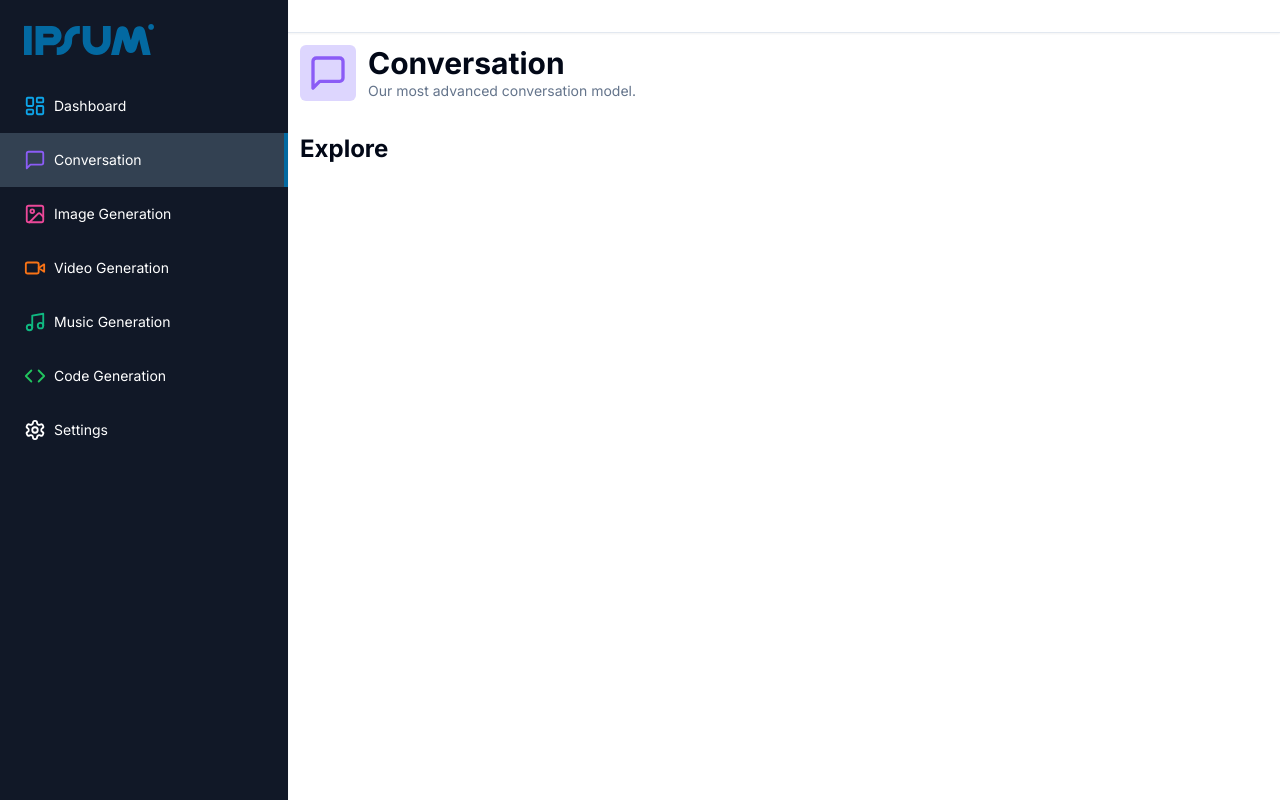
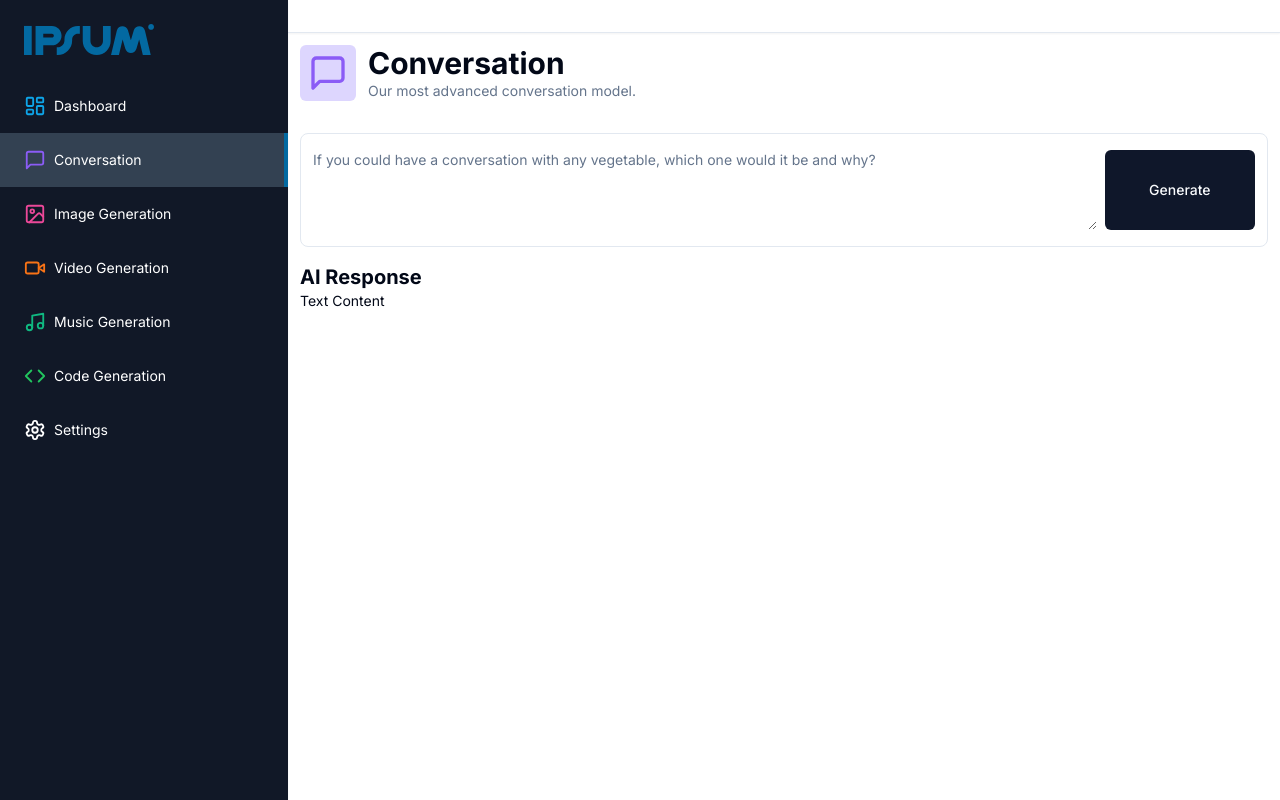
Before and after one commit to juanfariasdev/ai-saas, a Next.js app: page /dashboard/ai/conversation in a window 1280 px wide. Built offline with nearby package versions, Linux system fonts and the light colour scheme.

Commit message:
added: structure from conversation

```diff
--- a/package.json
+++ b/package.json
@@ -10,7 +10,9 @@
   },
   "dependencies": {
     "@clerk/nextjs": "^4.29.1",
+    "@hookform/resolvers": "^3.3.3",
     "@radix-ui/react-dialog": "^1.0.5",
+    "@radix-ui/react-label": "^2.0.2",
     "@radix-ui/react-slot": "^1.0.2",
     "@types/node": "20.10.5",
     "@types/react": "18.2.46",
@@ -25,9 +27,11 @@
     "postcss": "8.4.32",
     "react": "18.2.0",
     "react-dom": "18.2.0",
+    "react-hook-form": "^7.49.2",
     "tailwind-merge": "^2.2.0",
     "tailwindcss": "3.4.0",
     "tailwindcss-animate": "^1.0.7",
-    "typescript": "5.3.3"
+    "typescript": "5.3.3",
+    "zod": "^3.22.4"
   }
 }
--- /dev/null
+++ b/src/app/(dashboard)/(routes)/dashboard/ai/(routes)/conversation/constants.ts
@@ -0,0 +1,8 @@
+import * as z from 'zod'
+
+
+export const formSchema = z.object({
+    prompt: z.string().min(1,{
+        message: "Promp is required"
+    })
+})
--- a/src/app/(dashboard)/(routes)/dashboard/ai/(routes)/conversation/page.tsx
+++ b/src/app/(dashboard)/(routes)/dashboard/ai/(routes)/conversation/page.tsx
@@ -1,9 +1,70 @@
+"use client"
+import { zodResolver } from '@hookform/resolvers/zod';
+import { useForm } from "react-hook-form";
+import { z } from "zod";
+
+import { Button } from '@/components/ui/button';
+import { Form, FormControl, FormField, FormItem } from '@/components/ui/form';
+import { Textarea } from '@/components/ui/textarea';
+import { formSchema } from "./constants";
 
 const ConversationAiPage = () => {
+  const form = useForm<z.infer<typeof formSchema>>({
+    resolver: zodResolver(formSchema),
+    defaultValues:{
+      prompt: ""
+    }
+  })
+
+  const isLoading = form.formState.isSubmitting;
+
+  const onSubmit = async (values: z.infer<typeof formSchema>) =>{
+    console.log(values)
+  }
+
+
   return (
-    <h2 className="text-2xl font-bold">
-      Explore
-    </h2>
+    <div>
+      <Form {...form}>
+        <form
+        onSubmit={form.handleSubmit(onSubmit)}
+        className='
+        rounded-lg
+        border
+        w-full
+        p-4
+        px-3
+        md:px-3
+        focus-within:shadow-sm
+        grid
+        grid-cols-12
+        gap-2
+        '
+        >
+          <FormField
+          name="prompt"
+          render={({field})=>(
+            <FormItem className='col-span-12 lg:col-span-10'>
+              <FormControl className='m-0 p-0'>
+                <Textarea
+                className=' h-10 border-0 outline-none focus-visible:ring-0 focus-visible:ring-transparent'
+                disabled={isLoading}
+                placeholder='If you could have a conversation with any vegetable, which one would it be and why?'
+                {...field}
+                />
+
+              </FormControl>
+            </FormItem>
+          )}/>
+          <Button className='col-span-12 lg:col-span-2 h-full'>Generate</Button>
+
+        </form>
+      </Form>
+    <div className='mt-4'>
+      <h2 className='text-xl font-bold mt-2'>AI Response</h2>
+      <h2 className='text-sm'>Text Content</h2>
+    </div>
+    </div>
   );
 };
 
--- /dev/null
+++ b/src/components/ui/form.tsx
@@ -0,0 +1,176 @@
+import * as React from "react"
+import * as LabelPrimitive from "@radix-ui/react-label"
+import { Slot } from "@radix-ui/react-slot"
+import {
+  Controller,
+  ControllerProps,
+  FieldPath,
+  FieldValues,
+  FormProvider,
+  useFormContext,
+} from "react-hook-form"
+
+import { cn } from "@/lib/utils"
+import { Label } from "@/components/ui/label"
+
+const Form = FormProvider
+
+type FormFieldContextValue<
+  TFieldValues extends FieldValues = FieldValues,
+  TName extends FieldPath<TFieldValues> = FieldPath<TFieldValues>
+> = {
+  name: TName
+}
+
+const FormFieldContext = React.createContext<FormFieldContextValue>(
+  {} as FormFieldContextValue
+)
+
+const FormField = <
+  TFieldValues extends FieldValues = FieldValues,
+  TName extends FieldPath<TFieldValues> = FieldPath<TFieldValues>
+>({
+  ...props
+}: ControllerProps<TFieldValues, TName>) => {
+  return (
+    <FormFieldContext.Provider value={{ name: props.name }}>
+      <Controller {...props} />
+    </FormFieldContext.Provider>
+  )
+}
+
+const useFormField = () => {
+  const fieldContext = React.useContext(FormFieldContext)
+  const itemContext = React.useContext(FormItemContext)
+  const { getFieldState, formState } = useFormContext()
+
+  const fieldState = getFieldState(fieldContext.name, formState)
+
+  if (!fieldContext) {
+    throw new Error("useFormField should be used within <FormField>")
+  }
+
+  const { id } = itemContext
+
+  return {
+    id,
+    name: fieldContext.name,
+    formItemId: `${id}-form-item`,
+    formDescriptionId: `${id}-form-item-description`,
+    formMessageId: `${id}-form-item-message`,
+    ...fieldState,
+  }
+}
+
+type FormItemContextValue = {
+  id: string
+}
+
+const FormItemContext = React.createContext<FormItemContextValue>(
+  {} as FormItemContextValue
+)
+
+const FormItem = React.forwardRef<
+  HTMLDivElement,
+  React.HTMLAttributes<HTMLDivElement>
+>(({ className, ...props }, ref) => {
+  const id = React.useId()
+
+  return (
+    <FormItemContext.Provider value={{ id }}>
+      <div ref={ref} className={cn("space-y-2", className)} {...props} />
+    </FormItemContext.Provider>
+  )
+})
+FormItem.displayName = "FormItem"
+
+const FormLabel = React.forwardRef<
+  React.ElementRef<typeof LabelPrimitive.Root>,
+  React.ComponentPropsWithoutRef<typeof LabelPrimitive.Root>
+>(({ className, ...props }, ref) => {
+  const { error, formItemId } = useFormField()
+
+  return (
+    <Label
+      ref={ref}
+      className={cn(error && "text-destructive", className)}
+      htmlFor={formItemId}
+      {...props}
+    />
+  )
+})
+FormLabel.displayName = "FormLabel"
+
+const FormControl = React.forwardRef<
+  React.ElementRef<typeof Slot>,
+  React.ComponentPropsWithoutRef<typeof Slot>
+>(({ ...props }, ref) => {
+  const { error, formItemId, formDescriptionId, formMessageId } = useFormField()
+
+  return (
+    <Slot
+      ref={ref}
+      id={formItemId}
+      aria-describedby={
+        !error
+          ? `${formDescriptionId}`
+          : `${formDescriptionId} ${formMessageId}`
+      }
+      aria-invalid={!!error}
+      {...props}
+    />
+  )
+})
+FormControl.displayName = "FormControl"
+
+const FormDescription = React.forwardRef<
+  HTMLParagraphElement,
+  React.HTMLAttributes<HTMLParagraphElement>
+>(({ className, ...props }, ref) => {
+  const { formDescriptionId } = useFormField()
+
+  return (
+    <p
+      ref={ref}
+      id={formDescriptionId}
+      className={cn("text-sm text-muted-foreground", className)}
+      {...props}
+    />
+  )
+})
+FormDescription.displayName = "FormDescription"
+
+const FormMessage = React.forwardRef<
+  HTMLParagraphElement,
+  React.HTMLAttributes<HTMLParagraphElement>
+>(({ className, children, ...props }, ref) => {
+  const { error, formMessageId } = useFormField()
+  const body = error ? String(error?.message) : children
+
+  if (!body) {
+    return null
+  }
+
+  return (
+    <p
+      ref={ref}
+      id={formMessageId}
+      className={cn("text-sm font-medium text-destructive", className)}
+      {...props}
+    >
+      {body}
+    </p>
+  )
+})
+FormMessage.displayName = "FormMessage"
+
+export {
+  useFormField,
+  Form,
+  FormItem,
+  FormLabel,
+  FormControl,
+  FormDescription,
+  FormMessage,
+  FormField,
+}
--- /dev/null
+++ b/src/components/ui/input.tsx
@@ -0,0 +1,25 @@
+import * as React from "react"
+
+import { cn } from "@/lib/utils"
+
+export interface InputProps
+  extends React.InputHTMLAttributes<HTMLInputElement> {}
+
+const Input = React.forwardRef<HTMLInputElement, InputProps>(
+  ({ className, type, ...props }, ref) => {
+    return (
+      <input
+        type={type}
+        className={cn(
+          "flex h-10 w-full rounded-md border border-input bg-background px-3 py-2 text-sm ring-offset-background file:border-0 file:bg-transparent file:text-sm file:font-medium placeholder:text-muted-foreground focus-visible:outline-none focus-visible:ring-2 focus-visible:ring-ring focus-visible:ring-offset-2 disabled:cursor-not-allowed disabled:opacity-50",
+          className
+        )}
+        ref={ref}
+        {...props}
+      />
+    )
+  }
+)
+Input.displayName = "Input"
+
+export { Input }
--- /dev/null
+++ b/src/components/ui/label.tsx
@@ -0,0 +1,26 @@
+"use client"
+
+import * as React from "react"
+import * as LabelPrimitive from "@radix-ui/react-label"
+import { cva, type VariantProps } from "class-variance-authority"
+
+import { cn } from "@/lib/utils"
+
+const labelVariants = cva(
+  "text-sm font-medium leading-none peer-disabled:cursor-not-allowed peer-disabled:opacity-70"
+)
+
+const Label = React.forwardRef<
+  React.ElementRef<typeof LabelPrimitive.Root>,
+  React.ComponentPropsWithoutRef<typeof LabelPrimitive.Root> &
+    VariantProps<typeof labelVariants>
+>(({ className, ...props }, ref) => (
+  <LabelPrimitive.Root
+    ref={ref}
+    className={cn(labelVariants(), className)}
+    {...props}
+  />
+))
+Label.displayName = LabelPrimitive.Root.displayName
+
+export { Label }
--- /dev/null
+++ b/src/components/ui/textarea.tsx
@@ -0,0 +1,24 @@
+import * as React from "react"
+
+import { cn } from "@/lib/utils"
+
+export interface TextareaProps
+  extends React.TextareaHTMLAttributes<HTMLTextAreaElement> {}
+
+const Textarea = React.forwardRef<HTMLTextAreaElement, TextareaProps>(
+  ({ className, ...props }, ref) => {
+    return (
+      <textarea
+        className={cn(
+          "flex min-h-[80px] w-full rounded-md border border-input bg-background px-3 py-2 text-sm ring-offset-background placeholder:text-muted-foreground focus-visible:outline-none focus-visible:ring-2 focus-visible:ring-ring focus-visible:ring-offset-2 disabled:cursor-not-allowed disabled:opacity-50",
+          className
+        )}
+        ref={ref}
+        {...props}
+      />
+    )
+  }
+)
+Textarea.displayName = "Textarea"
+
+export { Textarea }
```
Also changed, not shown: 1 other file (tests, documents, lock files or other folders).
